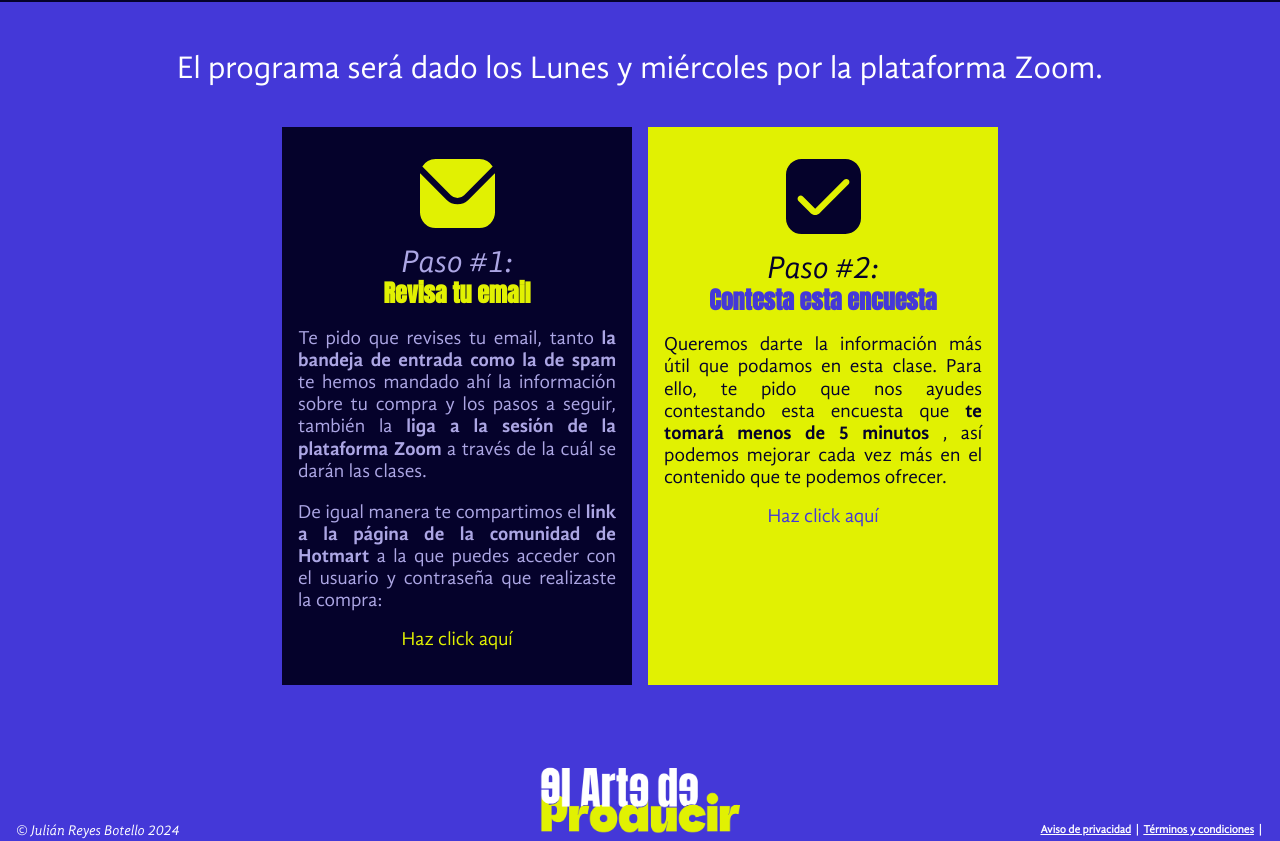
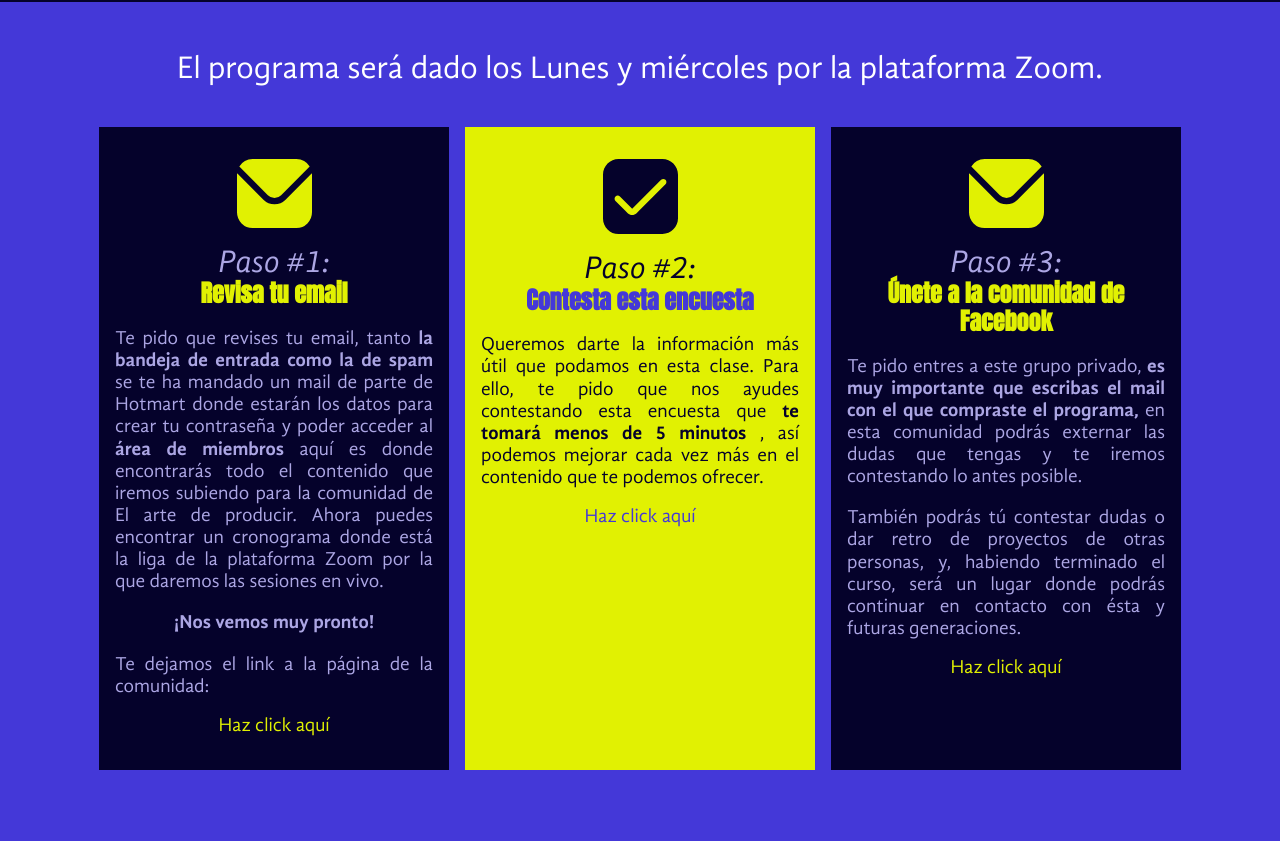
Before and after one commit to JulianRB17/producir-frontend, a React (Vite) app: page /cierre-v in a window 1280 px wide. Shown: the part 1060-1901 px from the top of the page. Built offline with nearby package versions, Linux system fonts and the light colour scheme; no server answers.

Commit message:
Agregado precio a data para modificar en un sólo lugar

```diff
--- a/src/App.jsx
+++ b/src/App.jsx
@@ -17,7 +17,7 @@ import textData from './utils/textData.js';
 import { Pixel } from './utils/metaPixel';
 import TextChunk from './components/textChunk/TextChunk.jsx';
 import CookiesNotice from './components/cookiesNotice/CookiesNotice.jsx';
-import { dates, urls } from './utils/data.js';
+import { dates, urls, precios } from './utils/data.js';
 
 function App() {
   const [formValues, setFormValues] = useState({
@@ -259,6 +259,7 @@ function App() {
                 titleVariants={titleVariants}
                 setIsRegistro={setIsRegistro}
                 handleBuyClick={handleBuyClick}
+                precios={precios}
               />
             </>
           }
--- a/src/pages/cierreVenta/components/pasosV/PasosV.jsx
+++ b/src/pages/cierreVenta/components/pasosV/PasosV.jsx
@@ -45,20 +45,19 @@ export default function PasosV({ titleVariants, btnVariants, urls, dates }) {
             <span className='pasos-v__text_accent'>
               la bandeja de entrada como la de spam
             </span>{' '}
-            te hemos mandado ahí la información sobre tu compra y los pasos a
-            seguir, también la{' '}
-            <span className='pasos-v__text_accent'>
-              liga a la sesión de la plataforma Zoom{' '}
-            </span>
-            a través de la cuál se darán las clases.
+            se te ha mandado un mail de parte de Hotmart donde estarán los datos
+            para crear tu contraseña y poder acceder al{' '}
+            <span className='pasos-v__text_accent'>área de miembros </span>
+            aquí es donde encontrarás todo el contenido que iremos subiendo para
+            la comunidad de El arte de producir. Ahora puedes encontrar un
+            cronograma donde está la liga de la plataforma Zoom por la que
+            daremos las sesiones en vivo.
           </p>
           <p className='pasos-v__text'>
-            De igual manera te compartimos el{' '}
-            <span className='pasos-v__text_accent'>
-              link a la página de la comunidad de Hotmart{' '}
-            </span>
-            a la que puedes acceder con el usuario y contraseña que realizaste
-            la compra:
+            <span className='pasos-v__text_accent'>¡Nos vemos muy pronto!</span>
+          </p>
+          <p className='pasos-v__text'>
+            Te dejamos el link a la página de la comunidad:
           </p>
           <motion.button
             className='pasos-v__btn'
@@ -74,6 +73,7 @@ export default function PasosV({ titleVariants, btnVariants, urls, dates }) {
             </Link>
           </motion.button>
         </div>
+
         <div className='pasos-v__element pasos-v__element_amarillo'>
           <img
             src={checkboxSrc}
@@ -108,6 +108,44 @@ export default function PasosV({ titleVariants, btnVariants, urls, dates }) {
             </Link>
           </motion.button>
         </div>
+
+        <div className='pasos-v__element'>
+          <img src={mailSrc} alt='Ícono de email' className='pasos-v__img' />
+          <h3 className='pasos-v__label'>Paso #3:</h3>
+          <h3 className='pasos-v__element-title'>
+            Únete a la comunidad de Facebook
+          </h3>
+          <p className='pasos-v__text'>
+            Te pido entres a este grupo privado,{' '}
+            <span className='pasos-v__text_accent'>
+              es muy importante que escribas el mail con el que compraste el
+              programa,
+            </span>{' '}
+            en esta comunidad podrás externar las dudas que tengas y te iremos
+            contestando lo antes posible.
+            <span className='pasos-v__text_accent'> </span>
+          </p>
+          <p className='pasos-v__text'>
+            {' '}
+            También podrás tú contestar dudas o dar retro de proyectos de otras
+            personas, y, habiendo terminado el curso, será un lugar donde podrás
+            continuar en contacto con ésta y futuras generaciones.
+          </p>
+          <motion.button
+            className='pasos-v__btn'
+            variants={btnVariants}
+            whileHover='hover'
+            whileTap='tap'
+          >
+            <Link
+              className='pasos-v__text pasos-v__text_link'
+              to={urls.communityUrl}
+            >
+              Haz click aquí
+            </Link>
+          </motion.button>
+        </div>
+
         <div className='pasos-v__element hidden'>
           <img
             src={bookmarkSrc}
--- a/src/pages/ventas/Ventas.jsx
+++ b/src/pages/ventas/Ventas.jsx
@@ -22,17 +22,17 @@ export default function Ventas({
   titleVariants,
   dates,
   handleBuyClick,
+  precios,
 }) {
   useEffect(() => {
     if (typeof fbq === 'function') {
-      console.log(fbq);
       fbq('track', 'ViewContent', {
         vale: 3870,
         currency: 'MXN',
         content_name: 'El arte de producir',
       });
     }
-  }, []);
+  }, [precios]);
 
   return (
     <section className='ventas'>
@@ -60,8 +60,12 @@ export default function Ventas({
         titleVariants={titleVariants}
         listElementVariants={listElementVariants}
       />
-      <CtaL btnVariants={btnVariants} handleBuyClick={handleBuyClick} />
-      <Bonos titleVariants={titleVariants} />
+      <CtaL
+        btnVariants={btnVariants}
+        handleBuyClick={handleBuyClick}
+        precios={precios}
+      />
+      <Bonos titleVariants={titleVariants} precios={precios} />
       <Garantia
         shadowVakriants={shadowVariants}
         btnVariants={btnVariants}
@@ -69,7 +73,11 @@ export default function Ventas({
       />
       <Faqs titleVariants={titleVariants} />
       <Disclaimer />
-      <CtaL btnVariants={btnVariants} handleBuyClick={handleBuyClick} />
+      <CtaL
+        btnVariants={btnVariants}
+        handleBuyClick={handleBuyClick}
+        precios={precios}
+      />
     </section>
   );
 }
@@ -81,4 +89,5 @@ Ventas.propTypes = {
   titleVariants: PropTypes.object,
   dates: PropTypes.object,
   handleBuyClick: PropTypes.func,
+  precios: PropTypes.object,
 };
--- a/src/pages/ventas/components/bonos/Bonos.jsx
+++ b/src/pages/ventas/components/bonos/Bonos.jsx
@@ -9,7 +9,7 @@ import tipsSrc from '../../../../assets/imgs/tips.svg';
 import redaccionSrc from '../../../../assets/imgs/redaccion.svg';
 import acompañamientoSrc from '../../../../assets/imgs/acompañamiento.svg';
 
-export default function Bonos({ titleVariants }) {
+export default function Bonos({ titleVariants, precios }) {
   return (
     <section className='bonos'>
       <div className='bonos__container bonos__container_grid'>
@@ -175,14 +175,17 @@ export default function Bonos({ titleVariants }) {
         </div>
       </div>
       <p className='bonos__text'>
-        El valor total de este programa es de $10,000 MXN
+        El valor total de este programa es de ${precios.precioCompleto} MXN
       </p>
       <p className='bonos__text bonos__text_accent'>
-        sin embargo puedes adquirirlo ahora por sólo $3,487 MXN.
+        sin embargo puedes adquirirlo ahora por sólo ${precios.precioReal} MXN.
       </p>
       <div className='bonos__overlay' />
     </section>
   );
 }
 
-Bonos.propTypes = { titleVariants: PropTypes.object };
+Bonos.propTypes = {
+  titleVariants: PropTypes.object,
+  precios: PropTypes.object,
+};
--- a/src/pages/ventas/components/ctaL/CtaL.jsx
+++ b/src/pages/ventas/components/ctaL/CtaL.jsx
@@ -3,7 +3,7 @@ import PropTypes from 'prop-types';
 
 import logoSrc from '../../../../assets/logos/imag-eap.png';
 
-export default function CtaL({ btnVariants, handleBuyClick }) {
+export default function CtaL({ btnVariants, handleBuyClick, precios }) {
   return (
     <section className='cta-l'>
       <div className='cta-l__container cta-l__container_title'>
@@ -22,9 +22,10 @@ export default function CtaL({ btnVariants, handleBuyClick }) {
       />
       <div className='cta-l__container cta-l__container_cta'>
         <p className='cta-l__text cta-l__text_venta'>
-          Por sólo $3,487 MXN{' '}
+          Por sólo ${precios.precioReal} MXN
           <span className='cta-l__text cta-l__text_venta cta-l__text_accent'>
-            (valor real de $10,000)
+            {' '}
+            (valor real de ${precios.precioCompleto} MXN)
           </span>{' '}
           adquiere:
         </p>
@@ -57,4 +58,5 @@ export default function CtaL({ btnVariants, handleBuyClick }) {
 CtaL.propTypes = {
   btnVariants: PropTypes.object,
   handleBuyClick: PropTypes.func,
+  precios: PropTypes.object,
 };
--- a/src/utils/data.js
+++ b/src/utils/data.js
@@ -27,7 +27,7 @@ export const urls = {
   graciasVentaUrl:
     'https://www.youtube-nocookie.com/embed/xc4zlW3Cxds?si=h91HVDNVD_X47tHZ',
 
-  communityUrl: 'https://google.com',
+  communityUrl: 'https://hotmart.com/es/club/el-arte-de-producir',
   buyoutUrl: 'https://pay.hotmart.com/N96133854N?checkoutMode=10',
 
   //Aquí van las de redes
@@ -36,6 +36,8 @@ export const urls = {
   tiktokUrl: '',
 };
 
-export const apis = {
-  activeCampaignListId: 1,
+export const precios = {
+  precioCompleto: '14,000',
+  precioReal: '3,478',
+  precioNumero: 3478,
 };
```
